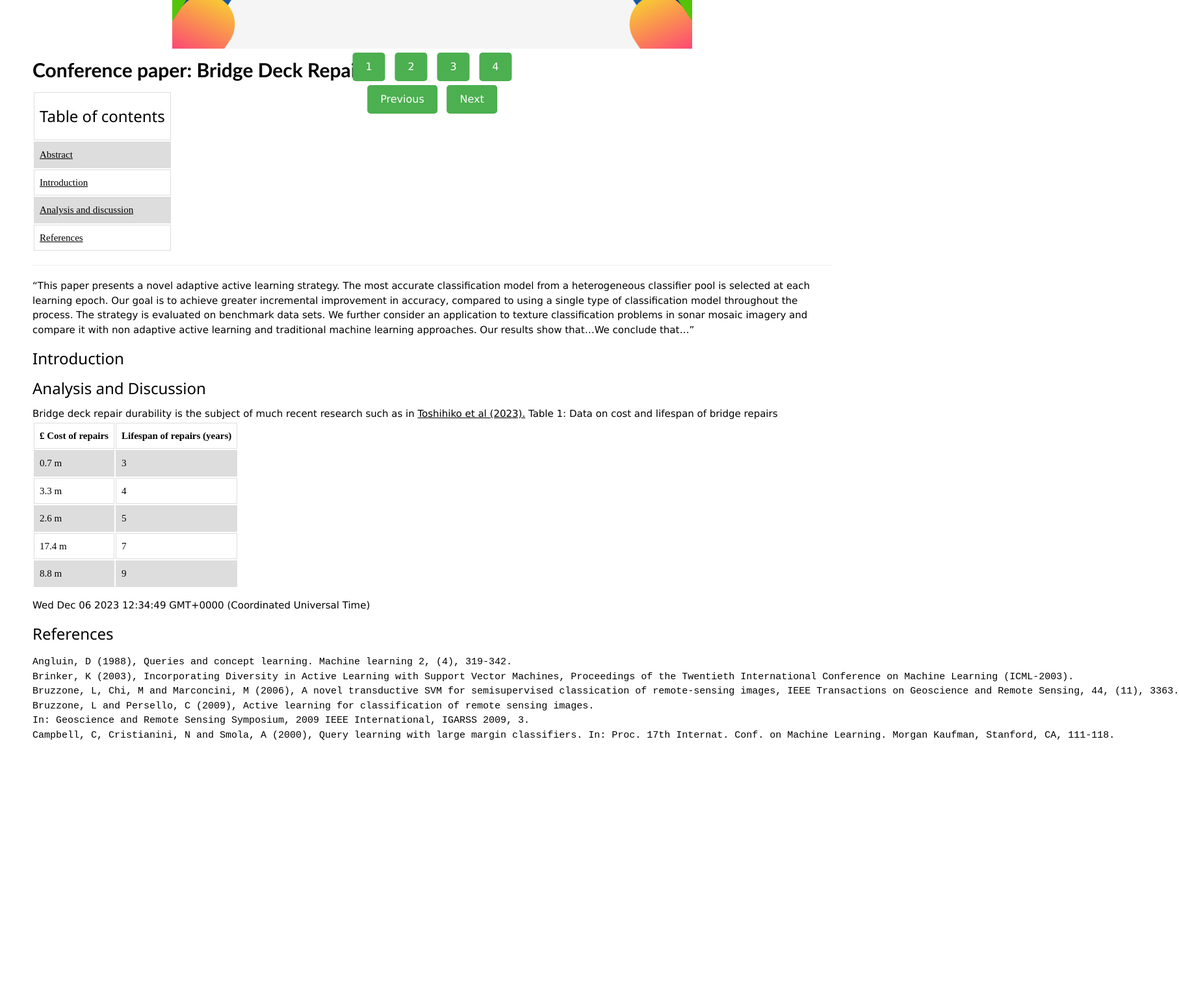
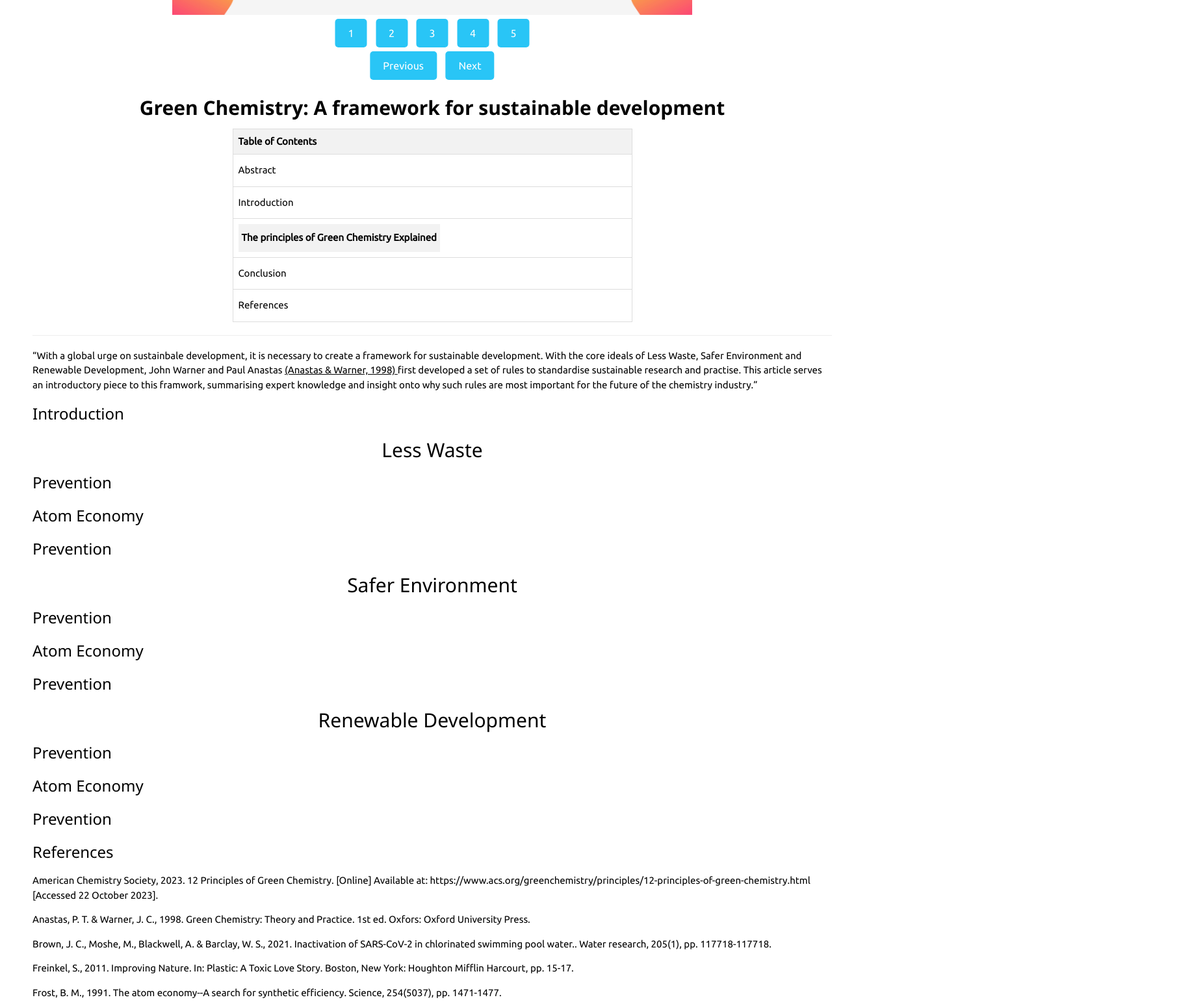
Before and after one commit to FEPSFY6796018/FY6796018, a plain HTML site: page index.html in a window 1280 px wide. Shown: the part 880-2423 px from the top of the page at 65% size, 1814 px wide, since content can reach past the window. Before the commit the page ends 2062 px from the top, so only its background shows below. Drawn offline with nearby package versions, Linux system fonts and the light colour scheme.

Commit message:
Update index.html
Full framework for the website

```diff
--- a/index.html
+++ b/index.html
@@ -2,29 +2,66 @@
 <html>
 
   <head>
-      <script> type="text/javascript" src='https://www.gstatic.com/charts/loader.js'></script>
-      <script type="text/javascript">
-          google.charts.load('current',{'packages':['coreheart']});
-          google.charts.setOnLoadCallback(drawChart);
-      </script>
-
       <link rel="stylesheet" href="https://www.w3schools.com/w3css/4/w3.css">
+      <link href='https://fonts.googleapis.com/css?family=Ubuntu' rel='stylesheet'>
     <style>
+        body {
+            font-family: "Ubuntu";
+        }
         table {
-            font-family: aria;, sans-serif;
-            border-collapse: collapse
             width: 50%;
+            border-collapse: collapse;
+            margin-bottom: 20px;
+            margin-left: auto;
+            margin-right: auto;
         }
 
-        td, th {
-            border: 1px solid #dddddd;
+        th, td {
+            border: 1px solid #ddd;
+            padding: 8px;
             text-align: left;
-            padding: 8px;
         }
 
-        tr:nth-child(even) {
-            background-color: #dddddd;
+        th {
+            background-color: #f2f2f2;
         }
+
+        tr a{
+            color: black;
+            text-decoration: none;
+            padding: 5px 0;
+            display: block;
+        }
+        tr a:hover {
+            background-color: #ddd;
+        }
+        .dropdown-content {
+            display: none;
+        }
+
+        .toggle-button {
+            text-decoration: none;
+            color: black;
+            display: inline-block;
+            padding: 10px 5px;
+            background-color: #f2f2f2;
+            cursor:pointer;
+        }
+
+        .dropdown-content a {
+            color: black;
+            text-decoration: none;
+            display: block;
+            padding: 5px 0;
+        }
+
+        .dropdown-content a:hover {
+            background-color: #ddd;
+        }
+        h2 {
+            text-align:center;
+        }
+
       .myslides {display:none;}
                   .h {
                 text-align: center;
@@ -44,7 +81,7 @@
             }
             .button {
                 padding: 10px 20px;
-                background-color: #4CAF50;
+                background-color: #29C5F6;
                 color: white;
                 border: none;
                 border-radius: 5px;
@@ -67,36 +104,16 @@
                 margin-bottom: -50px; /* Add some margin between the slide number buttons and the image */
             }
     </style>
-    <h2> URN 6796018 </h2>
-              <script type="text/javascript">
-            function drawChart(){
-                var data = google.visualization.arrayToDataTable([
-                    ['Task','Hours per Day'],
-                    ['Work',8],
-                    ['Sleep',8],
-                    ['Eat',2],
-                    ['Study',4],
-                    ['Exercise',2]
-                ]);
-
-                var options = {
-                    title:'My Daily Activities'
-                };
-
-                var chart = new google.visualization.PieChart(document.getElementByID('chart_div'));
-                chart.draw(data,options);
-            }
-        </script>
   </head>
     <body style="background-color:#FFFFFF;margin-left:50px;">
         <img src="WebBanner2023.png" alt="Banner" width"1200" height="300">
         <h1><b>ENG0018 Computer Laboratory 2023/24</b></h1>
-        <h2>Student URN: 123456</h2>
+        <h2> URN 6796018 </h2>
         <hr>
-        /* Web presentation*/
-        <h2 id = "h"> Conference Project Presentation: Bridge Deck Repairs </h2>
+         <! –– Web presentation -- !>
+        <h2> Conference Project Presentation: Green Chemistry: A framework for sustainable development </h2>
     <script>
-        var slideImages = ["slide1.jpg","slide2.jpg","slide3.jpg","slide4.jpg"];
+        var slideImages = ["slide1.jpg","slide2.jpg","slide3.jpg","slide4.jpg","slide5.jpg"];
         var currentSlide = 0;
         function showSlide() {
             document.getElementById('slide').src = slideImages[currentSlide];
@@ -127,93 +144,119 @@
             <button class = "button" onclick = "showSlideNumber(2)">2</button>
             <button class = "button" onclick = "showSlideNumber(3)">3</button>
             <button class = "button" onclick = "showSlideNumber(4)">4</button>
+            <button class = "button" onclick = "showSlideNumber(5)">5</button>
         </div>
     </div>
-        <h2 style="font-family:calibri;"><b>Conference paper: Bridge Deck Repairs</b></h2>
+
+
+        <h2 style = "padding-top:110px"><b>Green Chemistry: A framework for sustainable development</b></h2>
         <!table with contents>
-        <table>
-
+        <table id = "Contents">
             <tr>
-                <th><h3>Table of contents</h3></th>
+                <th>Table of Contents</th>
             </tr>
-
             <tr>
-                <td><a href="#Abstract">Abstract</a></td>
+                <td>
+                    <a href="#Abstract">Abstract</a>
+                </td>
             </tr>
-
             <tr>
-                <td><a href="#Introduction">Introduction</a></td>
+                <td>
+                    <a href="#Introduction">Introduction</a>
+                </td>
             </tr>
-
             <tr>
-                <td><a href="#Analysis and discussion">Analysis and discussion</a></td>
+                <td>
+                    <div class="dropdown">
+                        <span class="toggle-button" onclick="toggleDropdown('sectionDropdown')"><b>The principles of Green Chemistry Explained</b></span>
+                        <div class="dropdown-content" id="sectionDropdown">
+                            <p><b>Less Waste</b></p>
+                                <a href="#Prevention">Prevention</a>
+                                <a href="#AtomEconomy">Atom Economy</a>
+                            <p><b>Safer Environment</b></p>
+                                <a href="#DesignforEnergyEfficiency">Design for Energy Efficiency</a>
+                                <a href="#LessHazardousChemicalSyntheses">Less Hazardous Chemical Syntheses</a>
+                                <a href="#DesignforDegradation">Design for Degradation</a>
+                            <p><b>Renewable Development</b></p>
+                                <a href="#UseofRenewableFeedstocks">Use of Renewable Feedstocks</a>
+                                <a href="#Real-timeanalysisforPollutionPrevention">Real-time analysis for Pollution Prevention</a>
+                        </div>
+                    </div>
+                </td>
             </tr>
-
             <tr>
-                <td><a href="#References">References</a></td>
+                <td>
+                    <a href="#Conclusion">Conclusion</a>
+                </td>
+            </tr>
+            <tr>
+                <td>
+                    <a href="#References">References</a>
+                </td>
             </tr>
         </table>
+
+        <script>
+            function toggleDropdown(sectionId) {
+                var section = document.getElementById(sectionId);
+                if (section.style.display === 'table-row') {
+                    section.style.display = 'none';
+                } else {
+                    section.style.display = 'table-row';
+                }
+            }
+        </script>
         <hr>
         <!Abstract>
         <h3 id="Abstract"></h3>
-        <p id="ex1">“This paper presents a novel adaptive active learning strategy. The most accurate classification model from a heterogeneous classifier pool is selected at each learning epoch. Our goal is to achieve greater
-incremental improvement in accuracy, compared to using a single type of classification model
-throughout the process. The strategy is evaluated on benchmark data sets. We further consider an
-application to texture classification problems in sonar mosaic imagery and compare it with non adaptive active learning and traditional machine learning approaches. Our results show that…We
-conclude that…”</p>
+        <p id="ex1"> “With a global urge on sustainbale development, it is necessary to create a framework for sustainable development. With the core ideals of Less Waste, Safer Environment and Renewable Development, John Warner and Paul Anastas <a href=”#1”> (Anastas & Warner, 1998) </a> first developed a set of rules to standardise sustainable research and practise. This article serves an introductory piece to this framwork, summarising expert knowledge and insight onto why such rules are most important for the future of the chemistry industry.”</p>
         <!Introduction>
         <h3 id="Introduction">Introduction</h3>
-        <!Analysis and discussion>
-        <h3 id="Analysis and discussion">Analysis and Discussion</h3>
-        <p1>Bridge deck repair durability is the subject of much recent research such as in <a href=”https://www.icevirtuallibrary.com/doi/full/10.1680/jbren.21.00034”>Toshihiko et al
-(2023).</a> Table 1: Data on cost and lifespan of bridge repairs</p1>
-        <table>
-            <tr>
-                <th>£ Cost of repairs</th>
-                <th>Lifespan of repairs (years)</th>
-            </tr>
-            <tr>
-                <td>0.7 m </td>
-                <td>3</td>
-            </tr>
-            <tr>
-                <td>3.3 m</td>
-                <td>4</td>
-            </tr>
-            <tr>
-                <td>2.6 m</td>
-                <td>5</td>
-            </tr>
-            <tr>
-                <td>17.4 m</td>
-                <td>7</td>
-            </tr>
-            <tr>
-                <td>8.8 m</td>
-                <td>9</td>
-            </tr>
-        </table>
+        <p></p>
+        <!Less Waste>
+        <h2>Less Waste</h2>
+        <h3 id="">Prevention</h3>
+        <p></p>
+        <h3 id="">Atom Economy</h3>
+        <p></p>
+        <h3 id="">Prevention</h3>
+        <p></p>
+        <!Safer Environment>
+        <h2>Safer Environment</h2>
+        <h3 id="">Prevention</h3>
+        <p></p>
+        <h3 id="">Atom Economy</h3>
+        <p></p>
+        <h3 id="">Prevention</h3>
+        <p></p>
+        <!Renewable Development>
+        <h2>Renewable Development</h2>
+        <h3 id="">Prevention</h3>
+        <p></p>
+        <h3 id="">Atom Economy</h3>
+        <p></p>
+        <h3 id="">Prevention</h3>
+        <p></p>
+        <h3 id="References">References</h3>
+            <p id = "1">American Chemistry Society, 2023. 12 Principles of Green Chemistry. [Online] Available at: https://www.acs.org/greenchemistry/principles/12-principles-of-green-chemistry.html [Accessed 22 October 2023].</p>
 
-        <div id=”chart_div”></div>
+            <p id = "2">Anastas, P. T. & Warner, J. C., 1998. Green Chemistry: Theory and Practice. 1st ed. Oxfors: Oxford University Press.</p>
 
-        <p id="date&time"></p>
-        <script>
-            //Javascript to display the date and time on my webpage
-            const d = new Date();
-            document.getElementById("date&time").innerHTML = d;
-        </script>
+            <p id = "3">Brown, J. C., Moshe, M., Blackwell, A. & Barclay, W. S., 2021. Inactivation of SARS-CoV-2 in chlorinated swimming pool water.. Water research, 205(1), pp. 117718-117718.</p>
 
-        <!References>
-        <h3 id="References">References</h3>
-    <p>
-        <pre>
-Angluin, D (1988), Queries and concept learning. Machine learning 2, (4), 319-342.
-Brinker, K (2003), Incorporating Diversity in Active Learning with Support Vector Machines, Proceedings of the Twentieth International Conference on Machine Learning (ICML-2003).
-Bruzzone, L, Chi, M and Marconcini, M (2006), A novel transductive SVM for semisupervised classication of remote-sensing images, IEEE Transactions on Geoscience and Remote Sensing, 44, (11), 3363.
-Bruzzone, L and Persello, C (2009), Active learning for classification of remote sensing images.
-In: Geoscience and Remote Sensing Symposium, 2009 IEEE International, IGARSS 2009, 3.
-Campbell, C, Cristianini, N and Smola, A (2000), Query learning with large margin classifiers. In: Proc. 17th Internat. Conf. on Machine Learning. Morgan Kaufman, Stanford, CA, 111-118.
-        </pre>
+            <p id = "4">Freinkel, S., 2011. Improving Nature. In: Plastic: A Toxic Love Story. Boston, New York: Houghton Mifflin Harcourt, pp. 15-17.</p>
+
+            <p id = "5">Frost, B. M., 1991. The atom economy--A search for synthetic efficiency. Science, 254(5037), pp. 1471-1477. </p>
+
+            <p id = "6">GCIPR, A., Henderson, R. K., Kindervater, J. & Manley, J. B., 2008. Lessons Learned through Measuring Green Chemistry Performance: The Pharmaceutical Experience.. Washington: ACS GCIPR.</p>
+
+            <p id = "7">O’Brien, T. F., Bommaraju, T. V. & Hine, F., 2005. History of the Chlor-Alkali Industry. In: n.d., ed. Handbook of Chlor-Alkali Technology. New York, NY: Springer, pp. 17-36.</p>
+
+            <p id = "8">Sheldon, R., n.d.. The E Factor. [Online] Available at: </p> https://www.sheldon.nl/roger/efactor.html#:~:text=A%20higher%20E%20factor%20means,by%20kilograms%20of%20product%20out. [Accessed 25 10 2023].
+
+            <p id = "9"> Suntory, 2021. Suntory Introduces 100% Plant-Based PET Bottle Prototypes. [Online] Available at: https://www.suntory.com/news/article/14037E.html [Accessed 25 10 2021]. </p>
+
+            <p id = "10">The Ecologist, 1992. Blueprint For Survival. s.l.:The Massachussets Institute of Technology.</p>
     </p>
 
     </body>
```
